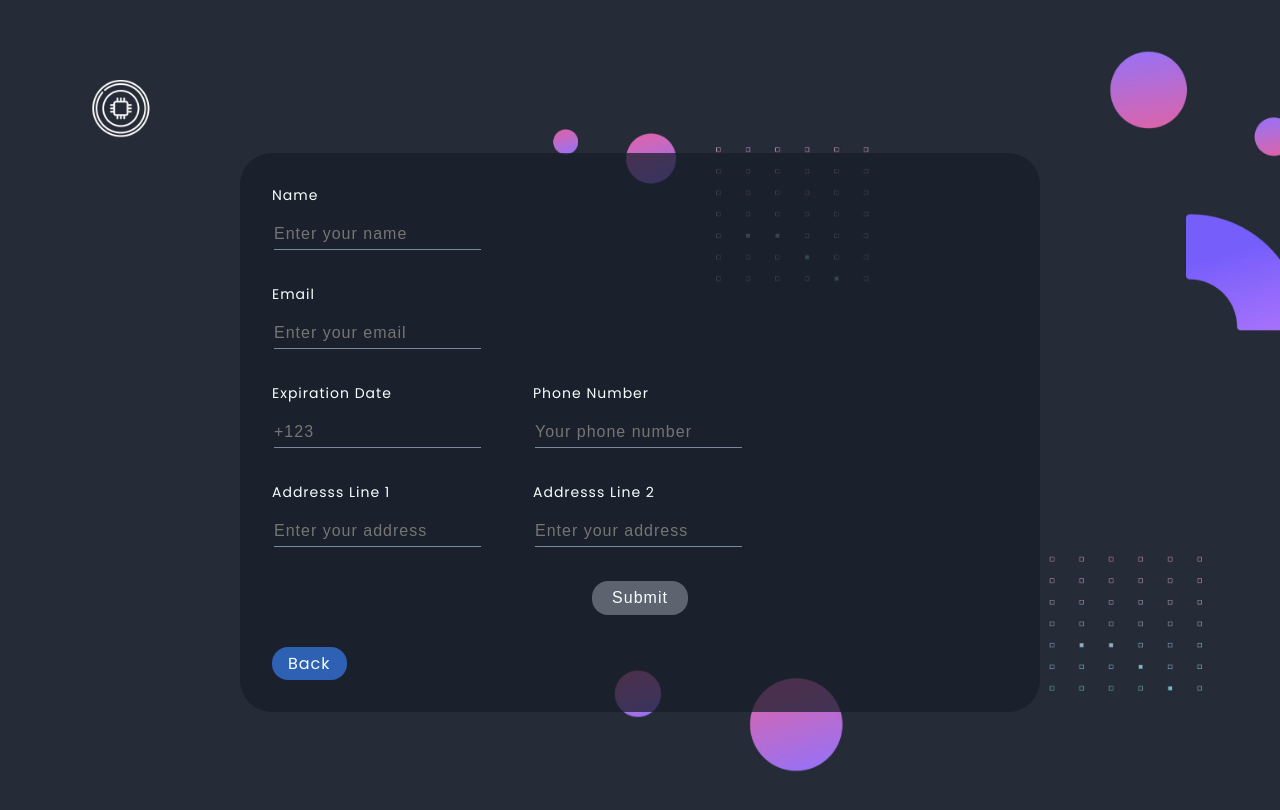
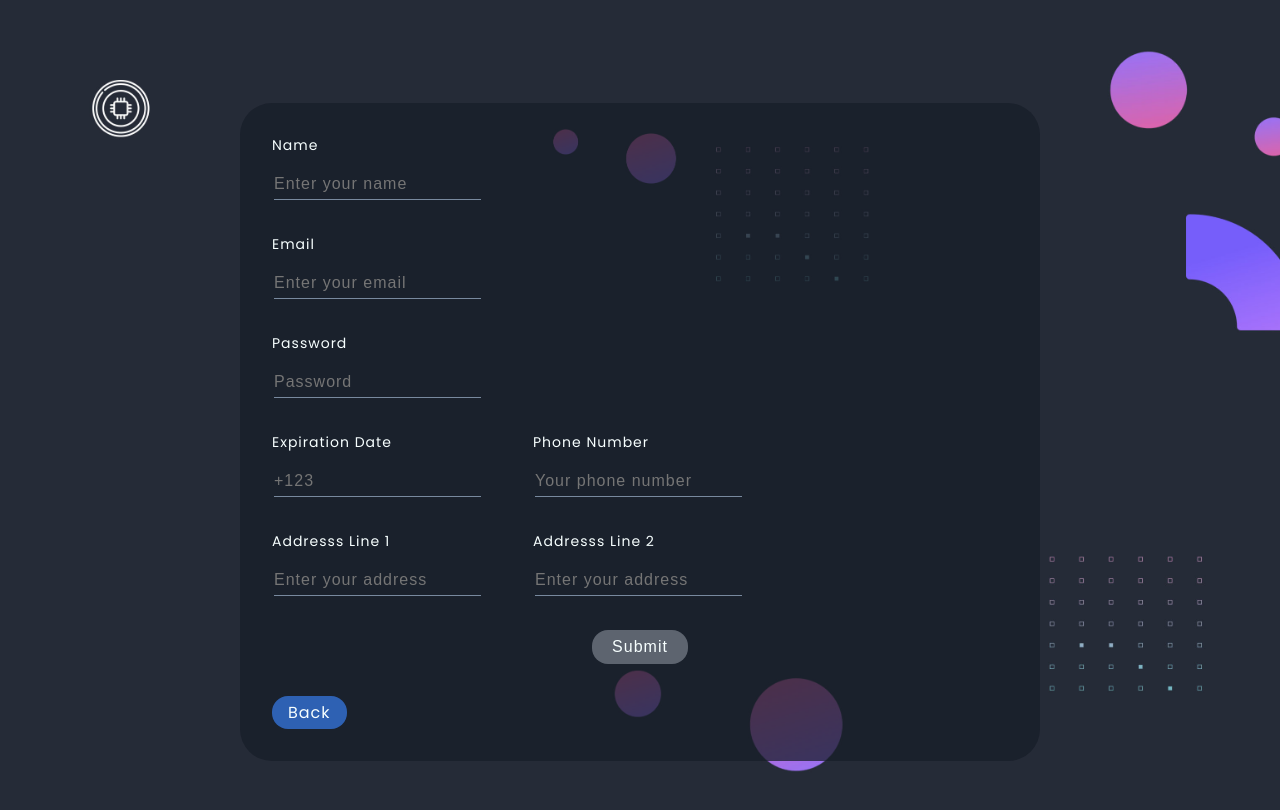
Before and after one commit to a-ghalib/Project-Crypto-App, a plain HTML site: page signup.html in a window 1280 px wide. Drawn offline with Linux system fonts and the light colour scheme.

Commit message:
Update signup.html

```diff
--- a/signup.html
+++ b/signup.html
@@ -18,6 +18,10 @@
             <div>
                 <h3>Email</h3>
                 <input type="text" placeholder="Enter your email" name="email">
+            </div>
+            <div>
+                <h3>Password</h3>
+                <input id="password" type="password" placeholder="Password" name="password">
             </div>
             <div class="input-number">
                 <div>
```
